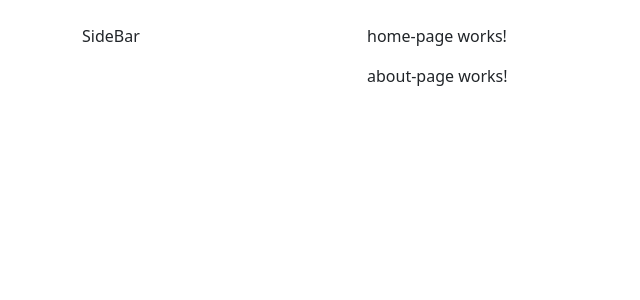
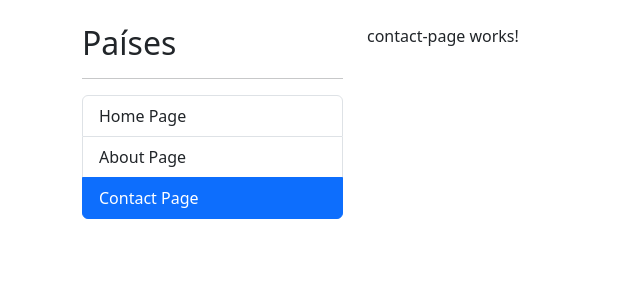
Before and after one commit to JuanVicenteVazquezG/CountriesApp, an Angular app: page /contact in a window 1280 px wide. Before the commit this address led to /home. Shown: the top 300 px of the page, without its empty margins (0-640 px from the left). Built offline with nearby package versions, Linux system fonts and the light colour scheme.

Commit message:
ContatPage Component added

```diff
--- a/src/app/app-rounting.module.ts
+++ b/src/app/app-rounting.module.ts
@@ -2,6 +2,7 @@
 import { RouterModule, Routes } from '@angular/router';
 import { HomePageComponent } from './shared/pages/home-page/home-page.component';
 import { AboutPageComponent } from './shared/pages/about-page/about-page.component';
+import { ContactPageComponent } from './shared/pages/contact-page/contact-page.component';
 
 const routes: Routes = [
   {
@@ -11,6 +12,10 @@
   {
     path: 'about',
     component: AboutPageComponent
+  },
+  {
+    path: 'contact',
+    component: ContactPageComponent
   },
   {
     path: '**',
--- a/src/app/app.component.html
+++ b/src/app/app.component.html
@@ -1,11 +1,10 @@
 <div class="row mt-4">
 <div class="col-3">
   <!--sidebar-->
-  SideBar
+  <shared-sidebar></shared-sidebar>
 </div>
 <div class="col">
   <!--Nuestras pagina-->
-  <shared-home-page></shared-home-page>
-  <shared-about-page></shared-about-page>
+  <router-outlet></router-outlet>
 </div>
 </div>
--- /dev/null
+++ b/src/app/shared/components/sidebar/sidebar.component.html
@@ -0,0 +1,20 @@
+<h2>Países</h2>
+<hr>
+<ul class="list-group">
+  <li routerLink="home"
+      class="list-group-item"
+      routerLinkActive="active"
+      [routerLinkActiveOptions]="{ exact: true }">
+      Home Page
+  </li>
+  <li routerLink="about"
+      class="list-group-item"
+      routerLinkActive="active">
+    About Page
+  </li>
+  <li routerLink="contact"
+      class="list-group-item"
+      routerLinkActive="active">
+    Contact Page
+  </li>
+</ul>
--- /dev/null
+++ b/src/app/shared/components/sidebar/sidebar.component.ts
@@ -0,0 +1,11 @@
+import { Component } from '@angular/core';
+
+@Component({
+  selector: 'shared-sidebar',
+  templateUrl: './sidebar.component.html',
+  styles: [
+  ]
+})
+export class SidebarComponent {
+
+}
--- /dev/null
+++ b/src/app/shared/pages/contact-page/contact-page.component.html
@@ -0,0 +1 @@
+<p>contact-page works!</p>
```
Also changed, not shown: src/app/shared/pages/contact-page/contact-page.component.ts (added, +9 -0 lines), src/app/shared/shared.module.ts (+9 -3 lines).
